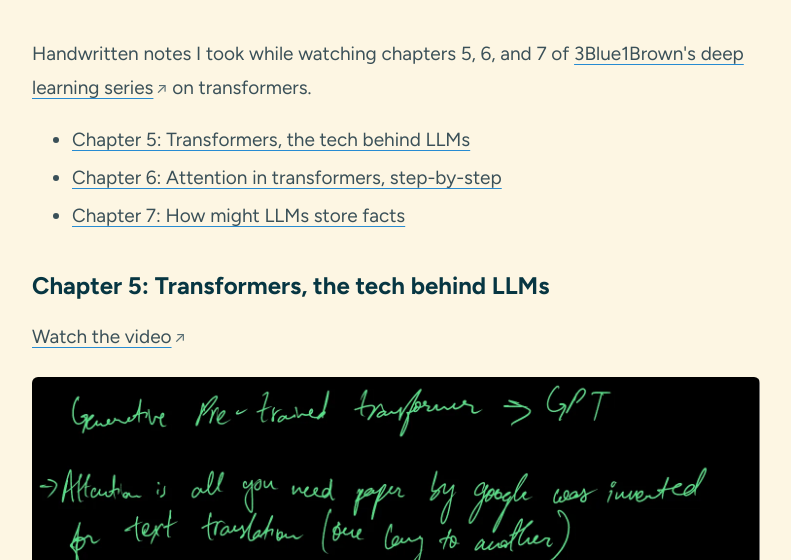
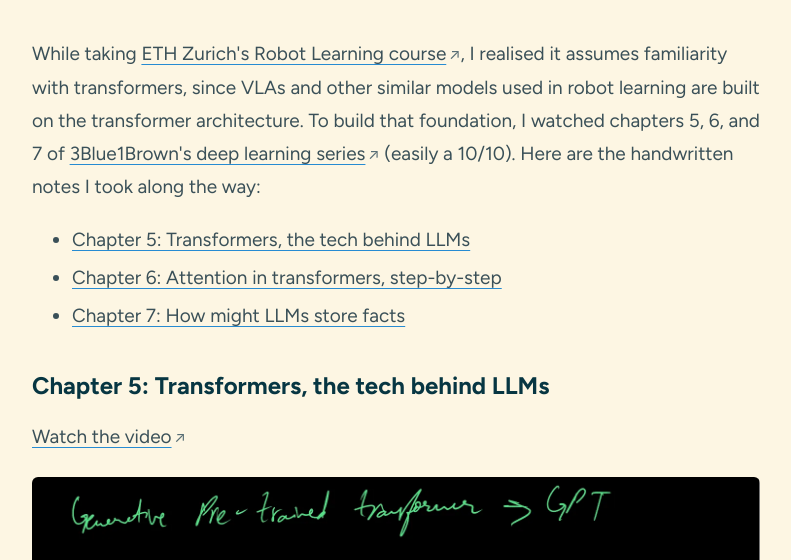
Before and after one commit to shivkr6/shivkr6.github.io, a plain HTML site: page blog/3b1b-transformers-notes.html in a window 1280 px wide. Shown: the part 240-800 px from the top of the page, without its empty margins (244-1035 px from the left). Drawn offline with Linux system fonts and the light colour scheme.

Commit message:
Explain why I took the 3Blue1Brown transformer notes
The ETH Zurich robot learning course assumes transformers, so the intro now says why I watched the series and that it is a 10/10.i

```diff
--- a/blog/3b1b-transformers-notes.html
+++ b/blog/3b1b-transformers-notes.html
@@ -23,7 +23,7 @@
       <h1>3Blue1Brown Transformers Notes (Chapters 5–7)</h1>
       <time class="meta" datetime="2026-11-24">24 November 2026</time>
 
-      <p>Handwritten notes I took while watching chapters 5, 6, and 7 of <a href="https://www.3blue1brown.com/topics/neural-networks" target="_blank" rel="noopener noreferrer">3Blue1Brown's deep learning series</a> on transformers.</p>
+      <p>While taking <a href="https://cvg.ethz.ch/lectures/Robot-Learning/" target="_blank" rel="noopener noreferrer">ETH Zurich's Robot Learning course</a>, I realised it assumes familiarity with transformers, since VLAs and other similar models used in robot learning are built on the transformer architecture. To build that foundation, I watched chapters 5, 6, and 7 of <a href="https://www.3blue1brown.com/topics/neural-networks" target="_blank" rel="noopener noreferrer">3Blue1Brown's deep learning series</a> (easily a 10/10). Here are the handwritten notes I took along the way:</p>
 
       <ul>
         <li><a href="#ch5">Chapter 5: Transformers, the tech behind LLMs</a></li>
```
